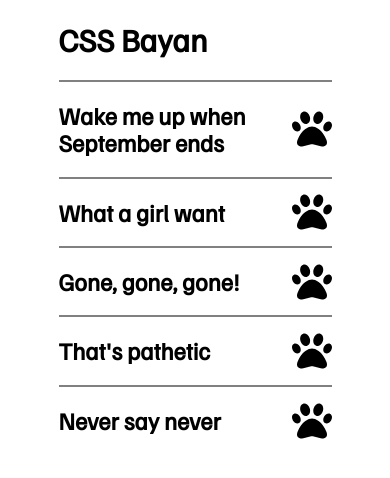
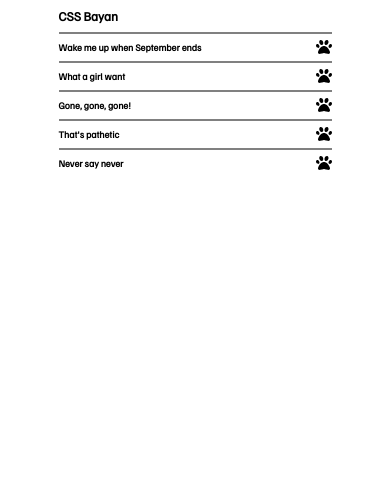
Before and after one commit to fiyalkouskaya/cssBayan, a plain HTML site: page cssBayan/index.html in a window 390 px wide. Drawn offline with Linux system fonts and the light colour scheme.

Commit message:
add: adaptive design Sunday, March 12, 2023 13:51:27

```diff
--- a/cssBayan/style/style.css
+++ b/cssBayan/style/style.css
@@ -13,16 +13,23 @@
   }
 html {
     scroll-behavior: smooth;
-    }
+     }
 * {
     box-sizing: border-box;
     }
 body {
     background-color: white;
     font-family: 'Familjen Grotesk';
+    font-size:1em;
+}
+h1 {
+    font-size: 2em;
+}
+h2 {
+    font-size: 1.5em;
 }
 .paw {
-    height: 40px;
+    height: 3.5em;
     transition: all 0.5s ease-in-out;
 }
 .paw:hover {
@@ -78,3 +85,59 @@ body {
 .accordion-checkbox:checked ~ label .paw {
     transform: rotate(90deg);
 }
+@media screen and (max-width: 1920px) {
+     h1 {
+        font-size: 1em;
+    }
+    h2 {
+        font-size: 0.8em;
+    }
+    .paw {
+        height: 1.8em;
+    }
+    .meme-img {
+        max-height: 25em;
+    }
+}
+@media screen and (max-width: 820px) {
+    h1 {
+       font-size: 0.8em;
+   }
+   h2 {
+       font-size: 0.6em;
+   }
+   .paw {
+       height: 1em;
+   }
+   .meme-img {
+       max-height: 18em;
+       max-width: 65%;
+   }
+   .paw:hover {
+        transform: initial;
+    }
+    .accordion-title:hover {
+        color: initial;
+    }
+}
+@media screen and (max-width: 320px) {
+    h1 {
+       font-size: 0.6em;
+   }
+   h2 {
+       font-size: 0.4em;
+   }
+   .paw {
+       height: 0.5em;
+   }
+   .meme-img {
+       max-height: 14em;
+       max-width: 60%;
+   }
+   .paw:hover {
+        transform: initial;
+    }
+    .accordion-title:hover {
+        color: initial;
+    }
+}
```
